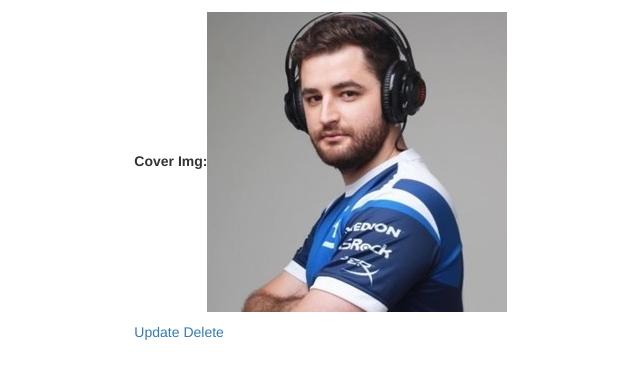
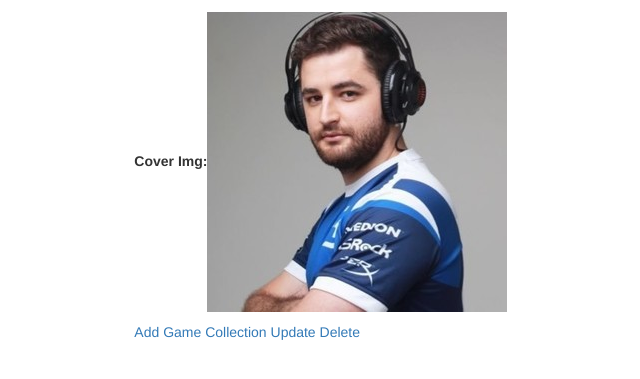
Before and after one commit to FACTOSolution/GameCrud_Educational, a Django app: page /my_steam/games/2 in a window 1280 px wide. Shown: the part 178-557 px from the top of the page, without its empty margins (94-734 px from the left). Run offline with Django 3.2, Linux system fonts and the light colour scheme; a user stored in the database is signed in; data comes from the database, SQL or seed files in the repository; some libraries are stand-ins or nearby versions.

Commit message:
Change the game relationship to many to many

```diff
--- a/my_steam/models.py
+++ b/my_steam/models.py
@@ -27,7 +27,7 @@ class Game(models.Model):
     publisher = models.CharField(max_length=20, help_text="Max of 20 letters", null=True)
     platform = models.CharField(max_length=20, help_text="Max of 20 letters", null=True)
     cover_img = models.ImageField(upload_to='game_covers/', default=False)
-    owner = models.ForeignKey(User, on_delete=models.SET_NULL, null=True)
+    owners = models.ManyToManyField(User, through='UserGames')
 
     GENRES = (
         ('ACT', 'Action'),
@@ -43,3 +43,7 @@ class Game(models.Model):
 
     def get_absolute_url(self):
         return reverse('game-detail', args=[str(self.id)])
+
+class UserGames(models.Model):
+    user = models.ForeignKey(User)
+    game = models.ForeignKey(Game)
--- a/my_steam/templates/my_steam/game_detail.html
+++ b/my_steam/templates/my_steam/game_detail.html
@@ -6,8 +6,17 @@
   <p><strong>Publisher:</strong> {{ game.publisher }}</p>
   <p><strong>Genre:</strong> {{ game.genre }}</p>
   <p><strong>Plataform:</strong> {{ game.platform }}</p>
-  <p><strong>Owner:</strong> {{ game.owner }} </p>
+  <p><strong>Owner:</strong></p>
+    <ul>
+      {% for own in game.owners.all %}
+        <li>{{ own }}</li>
+      {% endfor %}
+    </ul>
   <p><strong>Cover Img:</strong><img src= "media/{{game.cover_img}}"></p>
+
+  {% if user.is_authenticated %}
+      <a href="{% url 'add-game-collection' pk=game.id %}">Add Game Collection</a>
+  {% endif %}
 
   <a href="{% url 'update-game' pk=game.id %}">Update</a>
   <a href="{% url 'delete-game' pk=game.id %}">Delete</a>
--- a/my_steam/urls.py
+++ b/my_steam/urls.py
@@ -9,5 +9,6 @@ urlpatterns = [
     url(r'^games/(?P<pk>\d+)$', views.GameDetailView.as_view(), name='game-detail'),
     url(r'^games/(?P<pk>\d+)/update/$', views.GameUpdateView.as_view(), name='update-game'),
     url(r'^games/(?P<pk>\d+)/delete/$', views.GameDeleteView.as_view(), name='delete-game'),
+    url(r'^games/(?P<pk>\d+)/add_collection/$', views.add_game_to_collection, name='add-game-collection'),
     url(r'^games/add/$', views.GameCreateView.as_view(), name='add-game'),
 ]
--- a/my_steam/views.py
+++ b/my_steam/views.py
@@ -2,8 +2,8 @@
 from __future__ import unicode_literals
 
 from django.http import HttpResponseRedirect
-from django.shortcuts import render
-from .models import Game
+from django.shortcuts import render, redirect, get_object_or_404
+from .models import Game, Profile, UserGames
 from django.contrib.auth.models import User
 from django.contrib.auth import authenticate, login
 from django.views import generic
@@ -28,15 +28,11 @@ class UserGamesList(LoginRequiredMixin, generic.ListView):
     context_object_name = 'game_list'
 
     def get_queryset(self):
-        return Game.objects.filter(owner=self.request.user)
+        return Game.objects.filter(owners=self.request.user)
 
 class GameCreateView(LoginRequiredMixin,CreateView):
     model = Game
     form_class = AddGameForm
-
-    def form_valid(self, form):
-        form.instance.owner = self.request.user
-        return super(GameCreateView, self).form_valid(form)
 
 class GameDetailView(LoginRequiredMixin,generic.DetailView):
     model = Game
@@ -52,6 +48,12 @@ class GameDeleteView(LoginRequiredMixin, DeleteView):
 def index(request):
     num_games = Game.objects.all().count()
     return render(request, 'index.html', context={'num_games':num_games})
+
+def add_game_to_collection(request, pk):
+    if request.method == 'GET':
+        requested_game = get_object_or_404(Game, pk=pk)
+        UserGames.objects.create(user=request.user, game=requested_game)
+        return redirect(index)
 
 def register(request):
     if request.method == 'POST':
```
Also changed, not shown: db.sqlite3, my_steam/migrations/0004_auto_20170731_1606.py (added), 4 other files.
